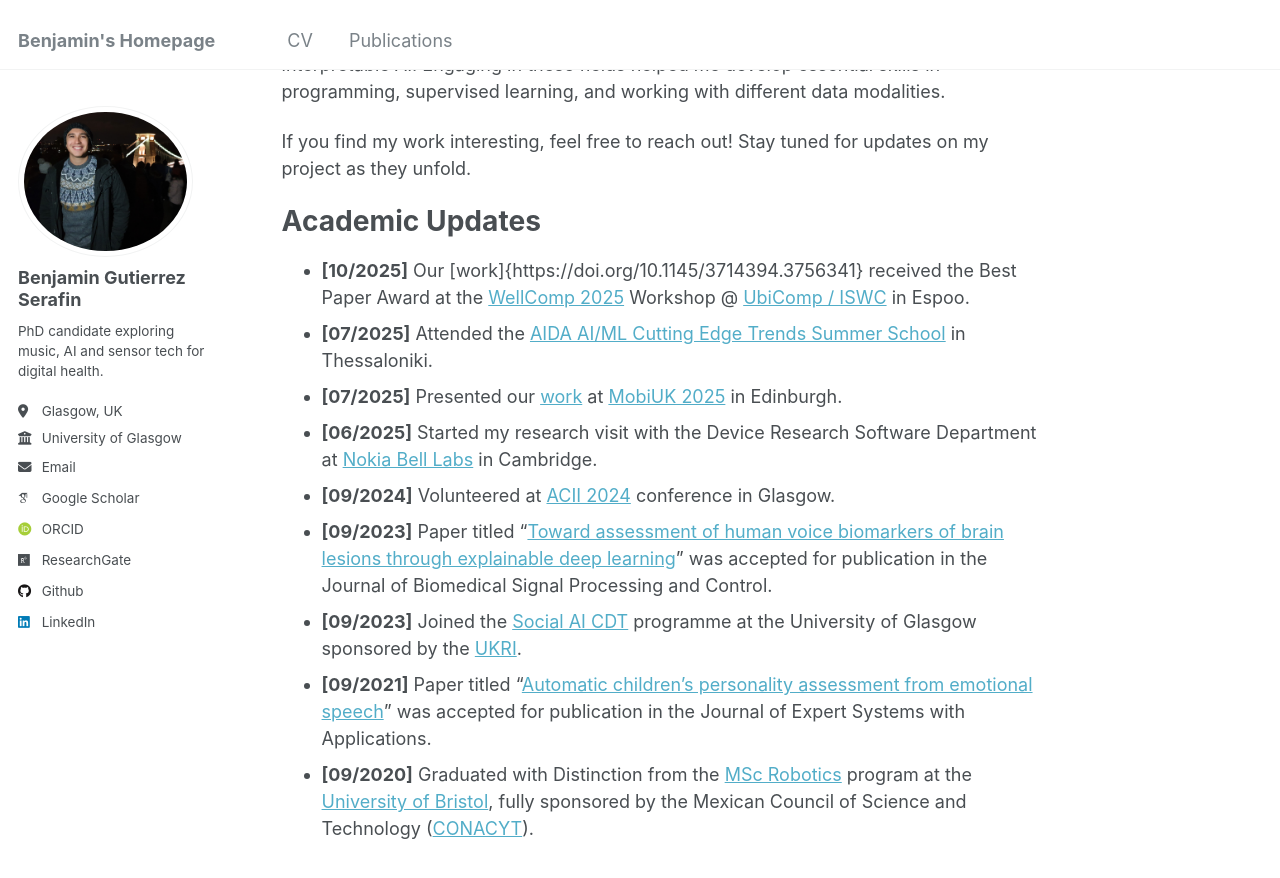
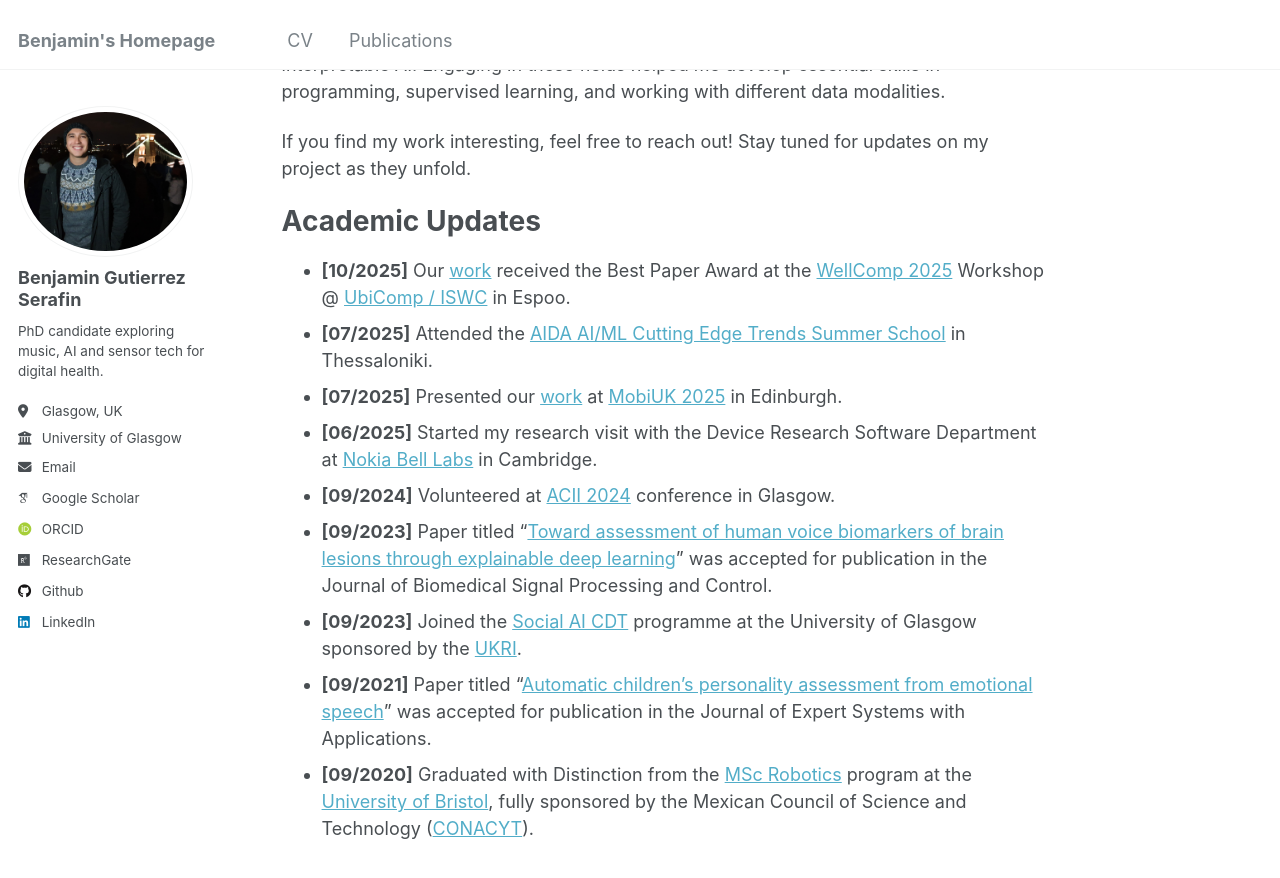
Before and after one commit to gtzben/gtzben.github.io, a Jekyll site: the page built from _pages/about.md, in a window 1280 px wide and 900 px high, scrolled down 418 px. Shown: the top 878 px of the window. Built offline with Jekyll 4.4.1, drawn with Linux system fonts in a browser that asks for light colours; some web fonts are replaced.

Commit message:
Fix curly brackets

```diff
--- a/_pages/about.md
+++ b/_pages/about.md
@@ -17,7 +17,7 @@ If you find my work interesting, feel free to reach out! Stay tuned for updates
 
 Academic Updates
 ======
-- **[10/2025]** Our [work]{https://doi.org/10.1145/3714394.3756341} received the Best Paper Award at the [WellComp 2025](https://wellcomp2025.github.io/index.html) Workshop @ [UbiComp / ISWC](https://ubicomp.org/ubicomp-iswc-2025/) in Espoo.
+- **[10/2025]** Our [work](https://doi.org/10.1145/3714394.3756341) received the Best Paper Award at the [WellComp 2025](https://wellcomp2025.github.io/index.html) Workshop @ [UbiComp / ISWC](https://ubicomp.org/ubicomp-iswc-2025/) in Espoo.
 - **[07/2025]** Attended the [AIDA AI/ML Cutting Edge Trends Summer School](https://www.aida-school.eu/) in Thessaloniki.
 - **[07/2025]** Presented our [work](https://www.mobiuk.org/2025/abstract/S3_P1_Serafin_BEATS.pdf) at [MobiUK 2025](https://mobiuk.org/2025/) in Edinburgh.
 - **[06/2025]** Started my research visit with the Device Research Software Department at [Nokia Bell Labs](https://www.nokia.com/bell-labs/research/sdsr/device-software/) in Cambridge.
```
